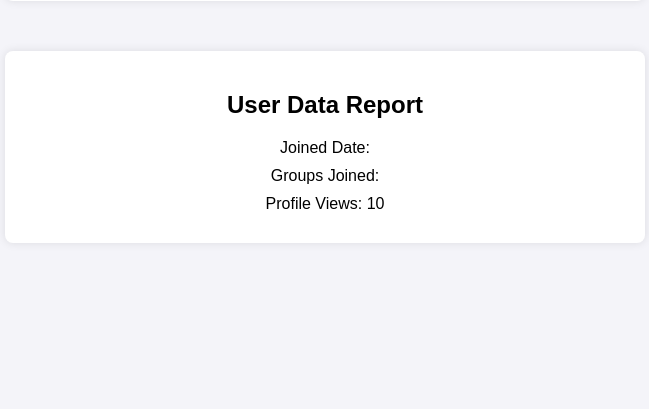
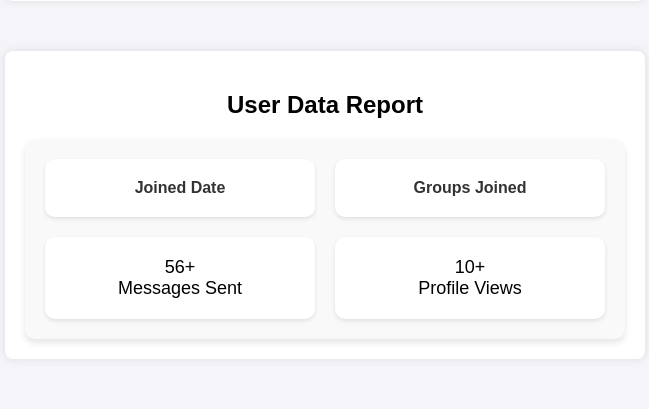
Before and after one commit to yordil/chatApp, a PHP site: page /Profile/profile.html in a window 1280 px wide. Shown: the part 586-995 px from the top of the page, without its empty margins (315-964 px from the left). Before the commit the page ends 795 px from the top, so only its background shows below. Run offline with PHP 8.4, Linux system fonts and the light colour scheme.

Commit message:
profile done

```diff
--- a/Frontend/Profile/profile.css
+++ b/Frontend/Profile/profile.css
@@ -124,3 +124,41 @@ body {
     margin: 5px 0;
   }
 }
+
+/* ***************** */
+.report-grid {
+  display: grid;
+  grid-template-columns: 1fr 1fr;
+  gap: 20px; /* Adjust the gap between items as needed */
+  max-width: 600px; /* Adjust the max width as needed */
+  margin: 0 auto; /* Center the grid container */
+  padding: 20px;
+  background-color: #f9f9f9; /* Background color of the grid container */
+  border-radius: 10px;
+  box-shadow: 0 4px 6px rgba(0, 0, 0, 0.1); /* Shadow for a nicer look */
+}
+
+.report-item {
+  background-color: #fff;
+  padding: 20px;
+  text-align: center;
+  border-radius: 10px;
+  box-shadow: 0 2px 4px rgba(0, 0, 0, 0.1); /* Shadow for individual items */
+  font-size: 18px;
+}
+
+.report-item p {
+  margin: 0;
+  font-weight: bold;
+  color: #333;
+}
+
+.report-item p br {
+  display: none; /* Hide the line break */
+}
+
+@media (max-width: 600px) {
+  .report-grid {
+    grid-template-columns: 1fr;
+  }
+}
--- a/Frontend/Profile/profile.html
+++ b/Frontend/Profile/profile.html
@@ -74,9 +74,16 @@
     <div class="user-report">
       <h2>User Data Report</h2>
       <!-- <p>Friends: 120</p> -->
-			<p id="joinedDate">Joined Date:</p>
-			<p id="groupsJoined">Groups Joined:</p>
-			<p>Profile Views: 10</p>
+      <div class="report-grid">
+        <div class="report-item" id="joinedDate">
+          <p>Joined Date</p>
+        </div>
+        <div class="report-item" id="groupsJoined">
+          <p>Groups Joined</p>
+        </div>
+        <div class="report-item">56+ <br />Messages Sent</div>
+        <div class="report-item">10+ <br />Profile Views</div>
+      </div>
     </div>
     <script>
       document.addEventListener("DOMContentLoaded", (event) => {
@@ -102,10 +109,60 @@
           .then((response) => response.json())
           .then((data) => {
             if (data.success) {
-                      console.log(data.created_at)
-                        document.getElementById("joinedDate").textContent = `Joined Date: ${data.created_at}`;
+              console.log(data.created_at);
+              document.getElementById(
+                "joinedDate"
+              ).innerHTML = `${data.created_at} <br/> Joined Date`;
             } else {
               console.error("Failed to fetch profile: " + data.message);
+            }
+          })
+          .catch((error) => {
+            console.error("Error:", error);
+          });
+
+        let groupcounrt = 0;
+        fetch(
+          `http://localhost/ChatChat/chatApp/Backend/index.php/get_groups?user_id=${localStorage.getItem(
+            "userID"
+          )}`
+        )
+          .then((response) => response.json())
+          .then((data) => {
+            if (data.success) {
+              groupcounrt = data.groups.length;
+              document.getElementById(
+                "groupsJoined"
+              ).innerHTML = `${groupcounrt} <br/> Groups Joined`;
+            } else {
+              console.error("Failed to fetch groups: " + data.message);
+            }
+          })
+          .catch((error) => {
+            console.error("Error:", error);
+          });
+
+        // total messages sent
+        fetch(
+          `http://localhost/ChatChat/chatApp/Backend/index.php/get_messagess?user_id=${localStorage.getItem(
+            "userID",
+            {
+              method: "GET",
+              headers: {
+                "Content-Type": "application/json",
+              },
+            }
+          )}`
+        )
+          .then((response) => response.json())
+          .then((data) => {
+            if (data.success) {
+              document.getElementById(
+                "messagesSent"
+              ).textContent = `Messages Sent:${data.messages.length}`;
+            } else {
+              console.error("Failed to fetch messages: " + data.message);
+              console.log(data);
             }
           })
           .catch((error) => {
```
Also changed, not shown: Backend/index.php (+17 -0 lines), Backend/uploaded_files/e08dddae72ed9f61a05ac2430104d396.png (added). Lines whose indentation alone changed are shown as unchanged.
